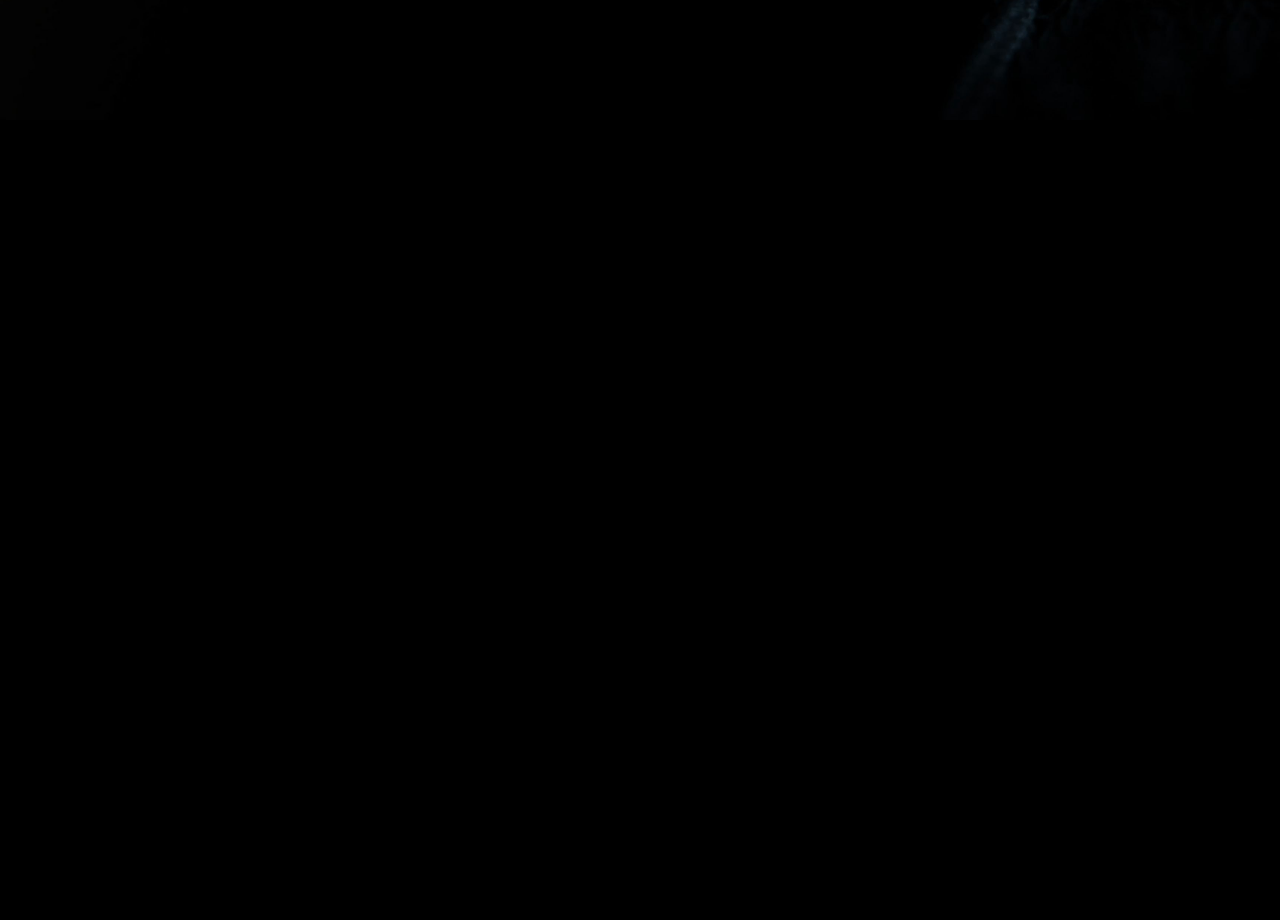
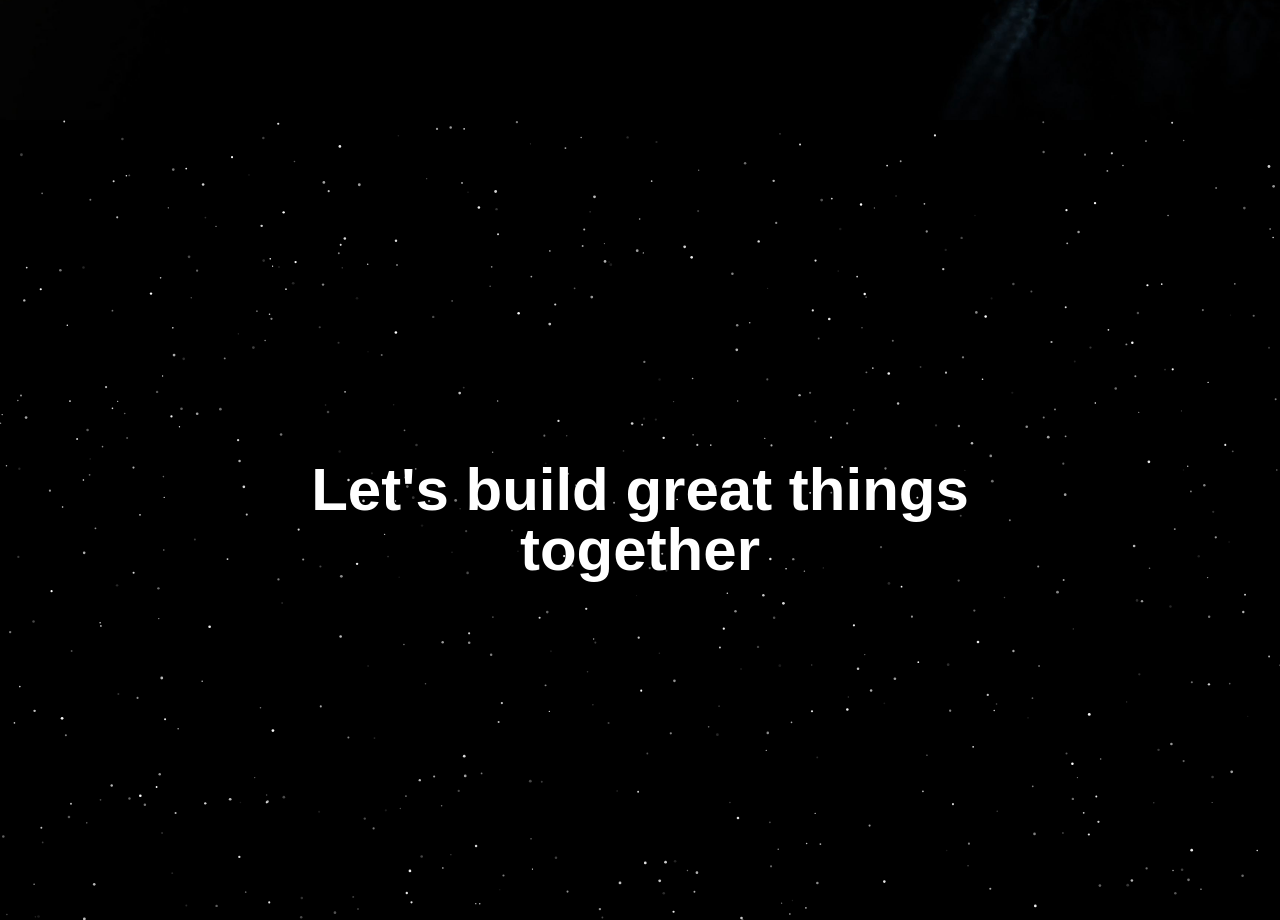
Before and after one commit to kennataddese6/portfolio, a Next.js app: page / in a window 1280 px wide. Shown: the part 680-1600 px from the top of the page. Before the commit the page ends 800 px from the top, so only its background shows below. Built offline with nearby package versions, Linux system fonts and the light colour scheme.

Commit message:
add sparkels

```diff
--- a/components/ui/hero.tsx
+++ b/components/ui/hero.tsx
@@ -3,11 +3,13 @@ import { FlipWords } from "@/components/ui/flip-words"
 import { inter } from "@/lib/font"
 import Link from "next/link"
 import { MdOutlineDownload } from "react-icons/md"
+import { SparklesCore } from "./sparkles"
 
 const Hero = () => {
   const words = ["Developer", "Engineer", "Designer"]
 
   return (
+    <>
       <div className=" h-screen bg-[url(/mobileherobg.png)] xl:bg-[url(/repear.jpeg)]  w-full bg-no-repeat bg-cover">
         <div className="h-5/6 xl:w-1/2 px-4 md:px-20  text-white flex items-center">
           <div className="flex flex-col gap-3 md:gap-4">
@@ -47,6 +49,23 @@ const Hero = () => {
           </div>
         </div>
       </div>
+      <div className="h-screen relative w-full bg-black flex flex-col items-center justify-center overflow-hidden rounded-md">
+        <div className="w-full absolute inset-0 h-screen">
+          <SparklesCore
+            id="tsparticlesfullpage"
+            background="transparent"
+            minSize={0.6}
+            maxSize={1.4}
+            particleDensity={100}
+            className="w-full h-full"
+            particleColor="#FFFFFF"
+          />
+        </div>
+        <h1 className="md:text-7xl text-3xl lg:text-6xl font-bold text-center text-white relative z-20">
+          Let&apos;s build great things <br /> together
+        </h1>
+      </div>
+    </>
   )
 }
 
```
Lines whose indentation alone changed are shown as unchanged.
